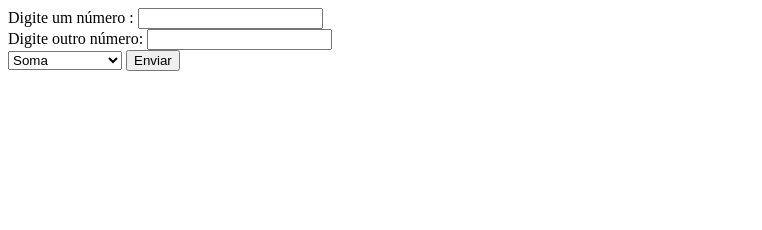
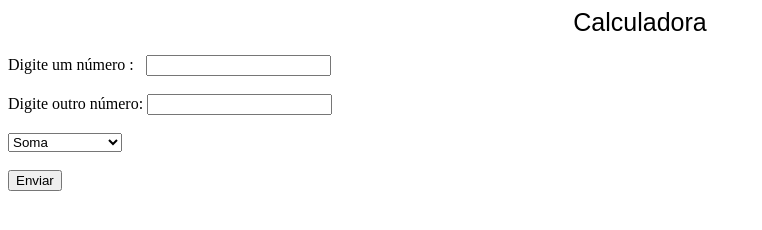
Before and after one commit to Luc4sD3Souz4/TesteDeSoftware, a plain HTML site: page index.html in a window 1280 px wide. Shown: the whole page, without its empty margins (0-762 px from the left). Drawn offline with nearby package versions, Linux system fonts and the light colour scheme.

Commit message:
Update index.html

```diff
--- a/index.html
+++ b/index.html
@@ -3,22 +3,32 @@
     <head>
         <title>Page Title</title>
         <meta charset="utf-8"/>
+        <link rel="stylesheet" type="text/css" href="estilo.css">
     </head>
-    <body>
-
-            Digite um número :   <input type="number" name="first" id="first" value=""><br>
-            Digite outro número: <input type="number" name="second" id="second" value=""><br>
-
+    <body class="conta">
+        <div class="container">
+            <div class="box">
+                <div class=fulfill class="p-3 mb-2 bg-info text-white">
+                    <form class="form-horizontal">
+                        <legend style="text-align: center; font-size: 25px; font-family: sans-serif;">Calculadora</legend><br>
+                            Digite um número : &nbsp;&nbsp;<input type="number" name="first" id="first" value=""><br><br>
+                            Digite outro número: <input type="number" name="second" id="second" value=""><br><br>
                             <select id="campo">
                                 <option value="soma">Soma</option>
                                 <option value="subtracao">Subtração</option>
                                 <option value="multiplicacao">Multiplicação</option>
                                 <option value="divisao">Divisão</option>
                                 <option value="exponenciacao">Exponenciação</option>
-            </select>
+                            </select><br><br>
 
                             <button value="1" onclick="bini()"> Enviar </button>
-
+                    </form>
+                </div>
+            </div>
+        </div>
+        <script src="https://code.jquery.com/jquery-3.3.1.slim.min.js" integrity="sha384-q8i/X+965DzO0rT7abK41JStQIAqVgRVzpbzo5smXKp4YfRvH+8abtTE1Pi6jizo" crossorigin="anonymous"></script>
+    <script src="https://cdnjs.cloudflare.com/ajax/libs/popper.js/1.14.3/umd/popper.min.js" integrity="sha384-ZMP7rVo3mIykV+2+9J3UJ46jBk0WLaUAdn689aCwoqbBJiSnjAK/l8WvCWPIPm49" crossorigin="anonymous"></script>
+    <script src="https://stackpath.bootstrapcdn.com/bootstrap/4.1.1/js/bootstrap.min.js" integrity="sha384-smHYKdLADwkXOn1EmN1qk/HfnUcbVRZyYmZ4qpPea6sjB/pTJ0euyQp0Mk8ck+5T" crossorigin="anonymous"></script>
     </body>
     <script src="script.js"></script>
 </html>
```
Lines whose indentation alone changed are shown as unchanged.
